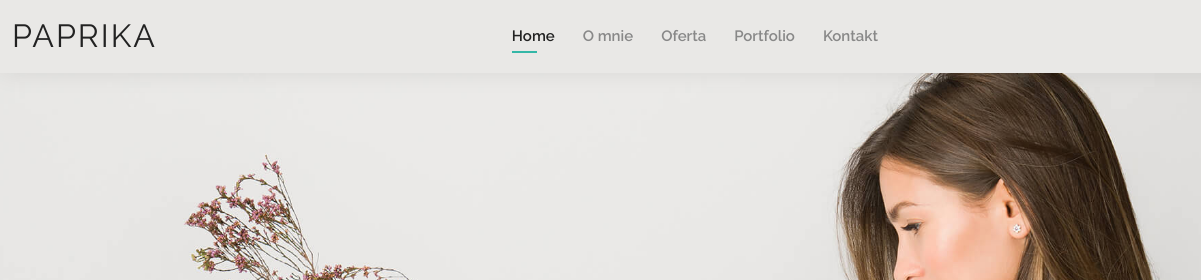
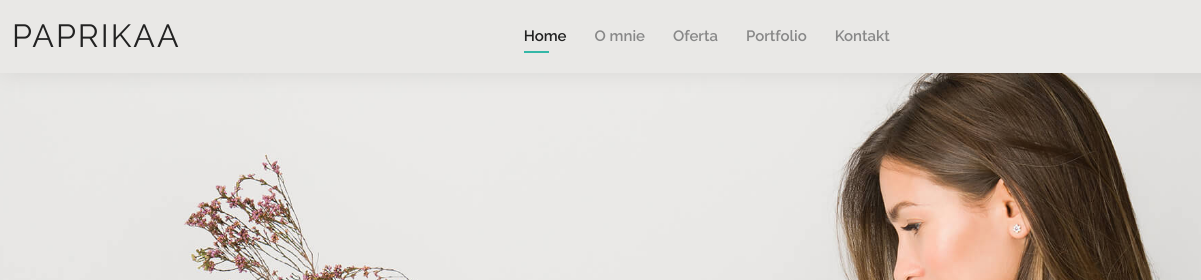
Before and after one commit to piwko1991/patrycja_strona, a plain HTML site: page index.html in a window 1280 px wide. Shown: the top 280 px of the page, 0-1201 px from the left. Drawn offline with nearby package versions, Linux system fonts and the light colour scheme.

Commit message:
Refactor

```diff
--- a/index.html
+++ b/index.html
@@ -42,7 +42,7 @@
   <header id="header" class="fixed-top">
     <div class="container-fluid d-flex justify-content-between align-items-center">
 
-      <h1 class="logo me-auto me-lg-0"><a href="index.html">Paprika</a></h1>
+      <h1 class="logo me-auto me-lg-0"><a href="index.html">Paprikaa</a></h1>
       <!-- Uncomment below if you prefer to use an image logo -->
       <!-- <a href="index.html" class="logo"><img src="assets/img/logo.png" alt="" class="img-fluid"></a>-->
 
```
